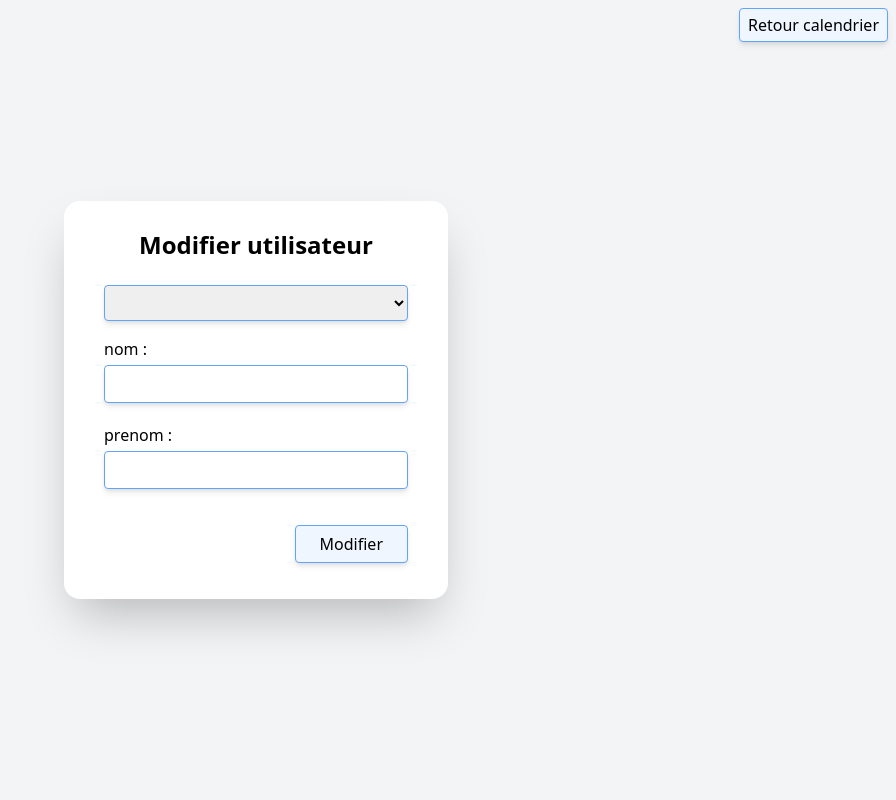
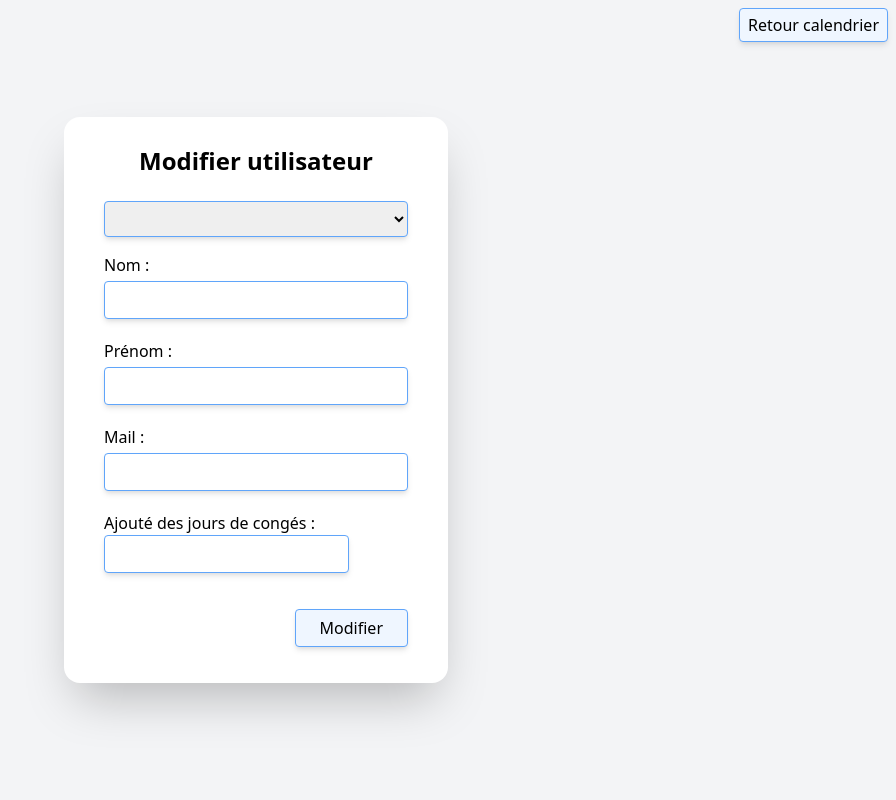
Before and after one commit to RomainChardon/CalendrierVacance, a Symfony app: template templates/utilisateur/modifierUtilisateur.html.twig in a window 1280 px wide. Shown: the whole page, without its empty margins (384-1280 px from the left). Run offline with Twig, Linux system fonts and the light colour scheme; the template is opened without the code that fills it, so the values that code supplies are empty; some libraries are stand-ins or nearby versions.

Commit message:
Ajout congé + RTT pour cadre

```diff
--- a/config/bundles.php
+++ b/config/bundles.php
@@ -12,4 +12,5 @@ return [
     Doctrine\Bundle\MigrationsBundle\DoctrineMigrationsBundle::class => ['all' => true],
     Symfony\Bundle\SecurityBundle\SecurityBundle::class => ['all' => true],
     Twig\Extra\TwigExtraBundle\TwigExtraBundle::class => ['all' => true],
+    Symfony\Bundle\SwiftmailerBundle\SwiftmailerBundle::class => ['all' => true],
 ];
--- a/templates/utilisateur/index.html.twig
+++ b/templates/utilisateur/index.html.twig
@@ -69,7 +69,6 @@ document.getElementById("modalSuppr").style.visibility = "hidden"
 						<th class="p-2 px-4 border-r border-blue-200">Role</th>
 						<th class="p-2 px-4 border-r border-blue-200">Groupe</th>
 						<th class="">Option</th>
-						<th class="p-2 px-4 border-r border-blue-200"></th>
 					</tr>
 				</thead>
 				<tbody class="text-center">
--- a/templates/utilisateur/modifierUtilisateur.html.twig
+++ b/templates/utilisateur/modifierUtilisateur.html.twig
@@ -1,6 +1,7 @@
 {% extends 'base.html.twig' %}
 
-{% block title %}Hello UtilisateurController!{% endblock %}
+{% block title %}Hello UtilisateurController!
+{% endblock %}
 
 {% block body %}
 	{% include "include/retour.html.twig" %}
@@ -24,12 +25,20 @@
 					</div>
 
 					<div class="">
-                    <label for="nom" class="input-group-text" id="addon-wrapping">nom :</label>
-                    <input type="text" name="nom" id="nom" placeholder="{{ utilisateurID.nom }}" class="border border-blue-400 shadow-md rounded mt-1 w-full p-1.5" required>
+						<label for="nom" class="input-group-text" id="addon-wrapping">Nom :</label>
+						<input type="text" name="nom" id="nom" value="{{ utilisateurID.nom }}" class="border border-blue-400 shadow-md rounded mt-1 w-full p-1.5">
 					</div>
 					<div class="mt-5">
-                    <label for="nom" class="">prenom :</label>
-                    <input type="text" name="prenom" id="prenom" placeholder="{{ utilisateurID.prenom }}" class="border border-blue-400 shadow-md rounded mt-1 w-full p-1.5" required>
+						<label for="nom" class="">Prénom :</label>
+						<input type="text" name="prenom" id="prenom" value="{{ utilisateurID.prenom }}" class="border border-blue-400 shadow-md rounded mt-1 w-full p-1.5">
+					</div>
+					<div class="mt-5">
+						<label for="nom" class="">Mail :</label>
+						<input type="text" name="mail" id="mail" value="{{ utilisateurID.mail}}" class="border border-blue-400 shadow-md rounded mt-1 w-full p-1.5">
+					</div>
+					<div class="mt-5">
+						<p>Ajouté des jours de congés :</p>
+						<input type="number" name="nbConges" id="nbConges" step="0.5" placeholder="{{ utilisateurID.nbConges }}" class="border border-blue-400 shadow-md rounded  p-1.5">
 					</div>
 
 					<div class="container w-full mt-9 mb-5 flex justify-end">
@@ -39,5 +48,4 @@
 			</div>
 		</div>
 	</div>
-
 {% endblock %}
```
Also changed, not shown: src/Controller/UtilisateurController.php (+14 -18 lines), templates/calendrier/index.html.twig (+16 -16 lines), tests/Controller/CalendrierControllerTest.php (+13 -4 lines), tests/Controller/CreateUser.php (+1 -0 lines), tests/Entity/VacancesTest.php (+2 -2 lines), tests/UserLogin.php (added, +25 -0 lines), 7 other files. Lines whose indentation alone changed are shown as unchanged.
